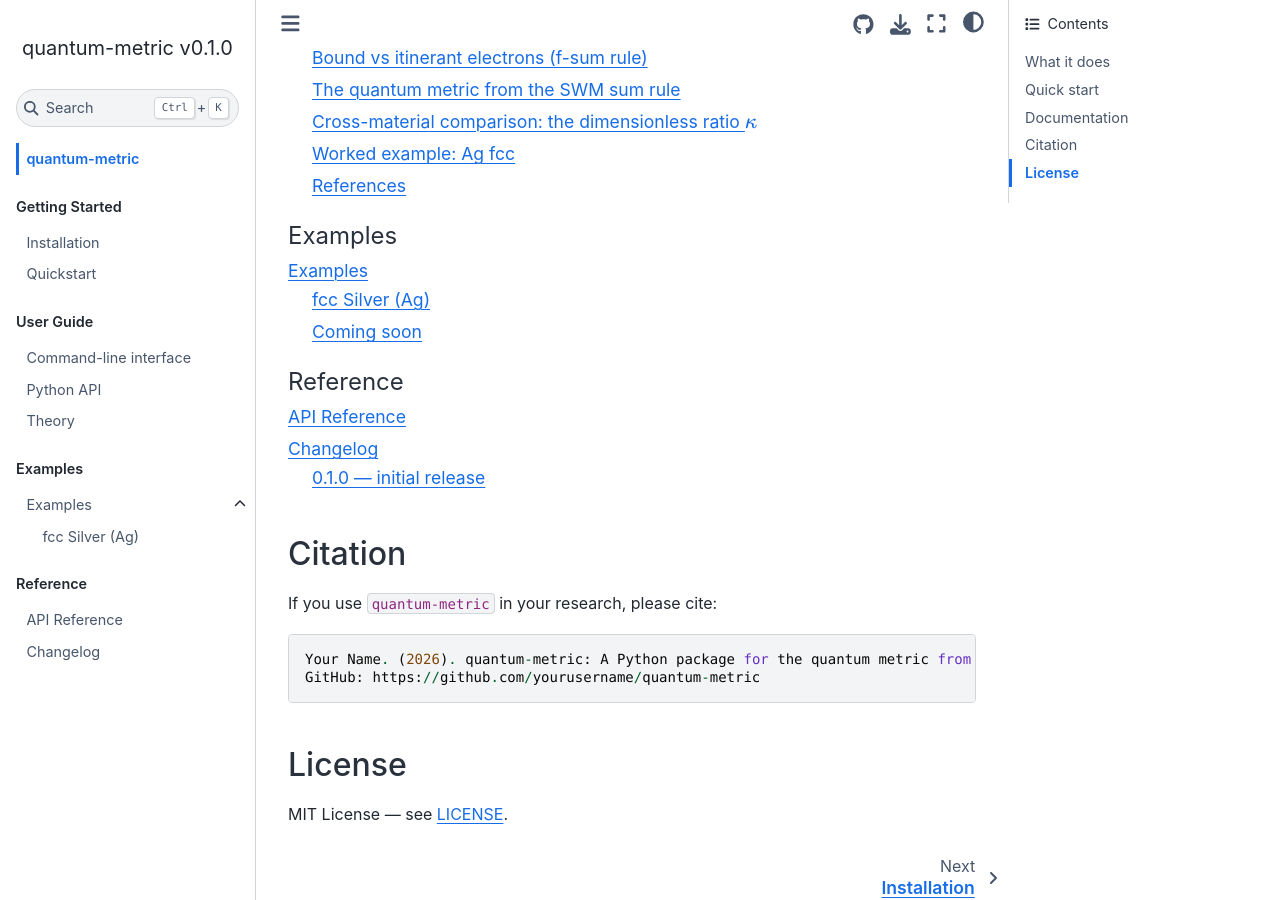
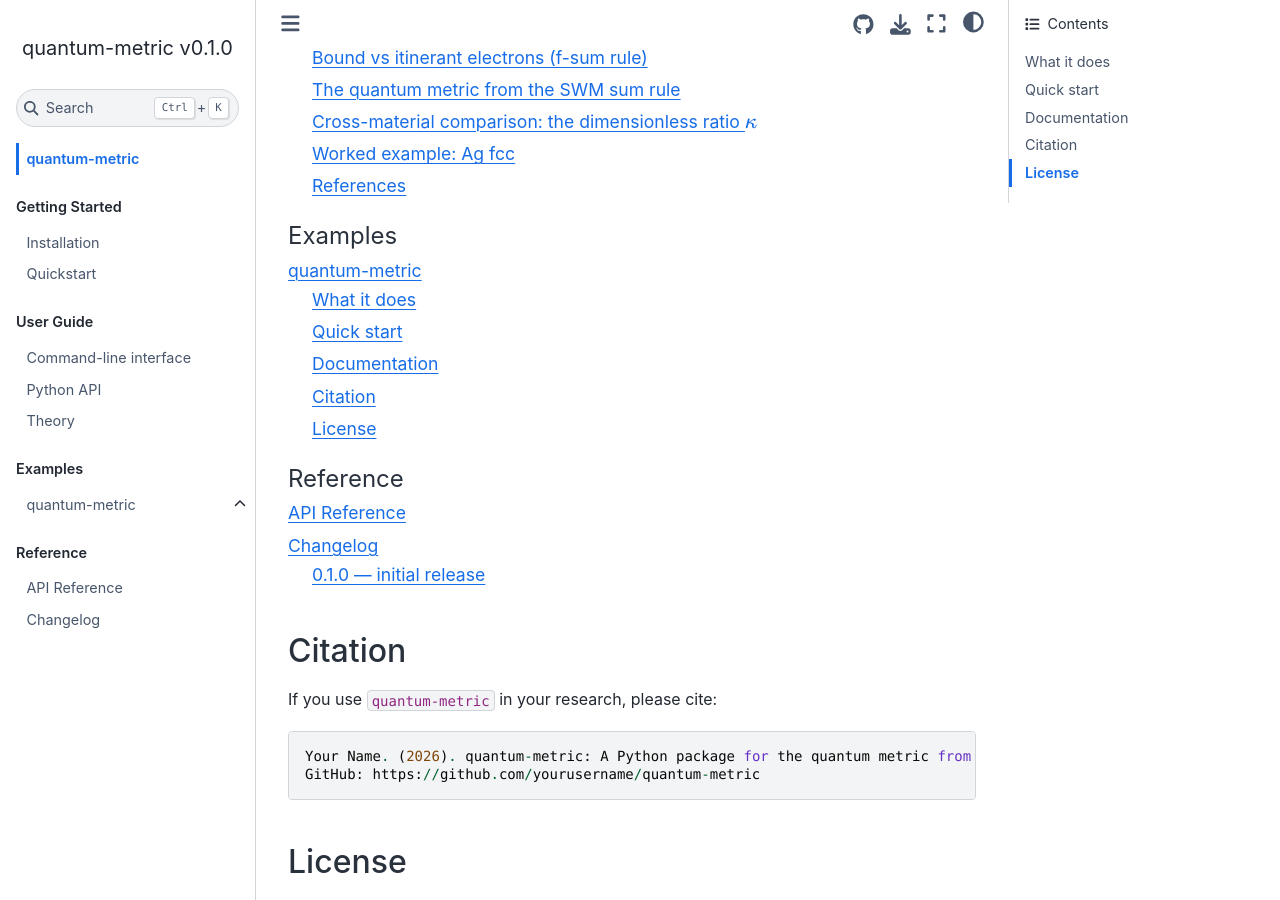
Before and after one commit to scientistminion/quantum-metric, a Sphinx documentation site: the page built from docs/source/index.md, in a window 1280 px wide and 900 px high, scrolled down 1901 px. Built offline with Sphinx 7.4.7 and the Sphinx Book theme 1.1.4, drawn with Linux system fonts in a browser that asks for light colours; pages that are not in the unit, such as notebooks, are missing from menus; part of the change alters nothing that is shown.

Commit message:
Add files via upload

````diff
--- a/docs/source/examples/index.md
+++ b/docs/source/examples/index.md
@@ -1,15 +1,55 @@
-# Examples
-
-Worked examples on real VASP calculations. Each example includes the full input command, expected output, and interpretation.
-
+# quantum-metric
+A Python library and command-line tool for computing the **quantum metric** and related optical quantities from [VASP](https://www.vasp.at/) output.
+[![PyPI](https://img.shields.io/pypi/v/quantum-metric)](https://pypi.org/project/quantum-metric/)
+[![License](https://img.shields.io/badge/License-MIT-yellow.svg)](https://opensource.org/licenses/MIT)
+[![Docs](https://img.shields.io/badge/docs-latest-blue)](https://yourusername.github.io/quantum-metric/)
+## What it does
+Given a VASP optical calculation run with `LOPTICS = .TRUE.`, `quantum-metric`:
+- Parses `OUTCAR` for intraband / interband plasma frequencies, sumrule, volume, NELECT, NIONS
+- Reads the frequency-dependent dielectric function ε₂(ω) directly from `vasprun.xml` (no `sumo` needed) or from pre-computed `*_eps_imag.dat`
+- Computes optical conductivity integrals: ∫σ(ω)/ω dω, ∫σ(ω) dω, ∫ωσ(ω) dω, …
+- Computes bound / itinerant electron counts via the f-sum rule (using hydrogen-atom relations for clean unit conversion)
+- Computes the per-electron **quantum metric** $g_{\mu\mu}$ (Å²) and the dimensionless cross-material ratio $\kappa_\mu$ along xx, yy, zz directions, using the Souza–Wilkens–Martin sum rule with all fundamental constants in SI
+## Quick start
+```bash
+pip install quantum-metric
+```
+Then, in any directory containing VASP output:
+```bash
+cd my_vasp_run/
+quantum-metric
+```
+You'll get a pretty table with all the quantities computed.
+## Documentation
 ```{toctree}
-:maxdepth: 1
-
-ag_fcc
+:maxdepth: 2
+:caption: Getting Started
+installation
+quickstart
 ```
-
-## Coming soon
-
-- Anisotropic 2D material (e.g. MoS₂)
-- Semiconductor (e.g. Si)
-- High-throughput batch processing
+```{toctree}
+:maxdepth: 2
+:caption: User Guide
+cli
+python_api
+theory
+```
+```{toctree}
+:maxdepth: 2
+:caption: Examples
+examples/index
+```
+```{toctree}
+:maxdepth: 2
+:caption: Reference
+api/index
+changelog
+```
+## Citation
+If you use `quantum-metric` in your research, please cite:
+```
+Your Name. (2026). quantum-metric: A Python package for the quantum metric from VASP.
+GitHub: https://github.com/yourusername/quantum-metric
+```
+## License
+MIT License — see [LICENSE](https://github.com/yourusername/quantum-metric/blob/main/LICENSE).
````
